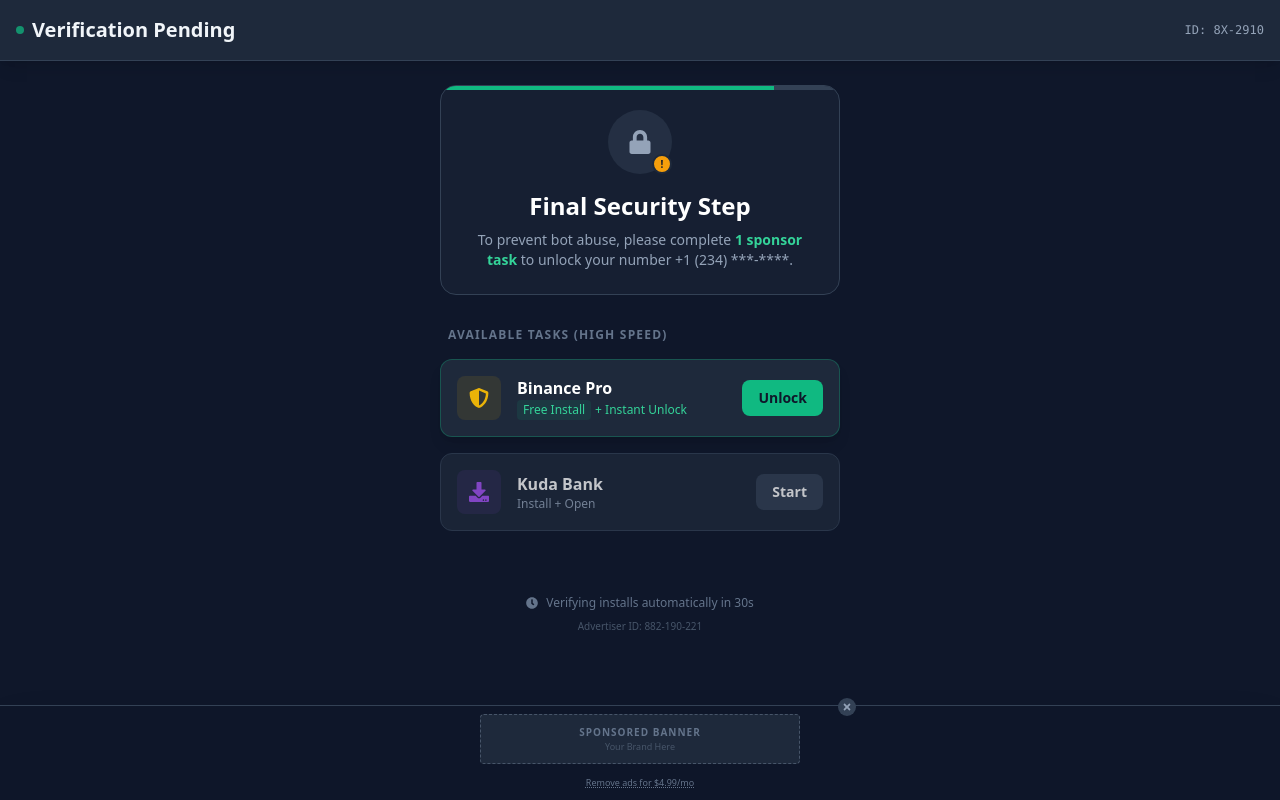
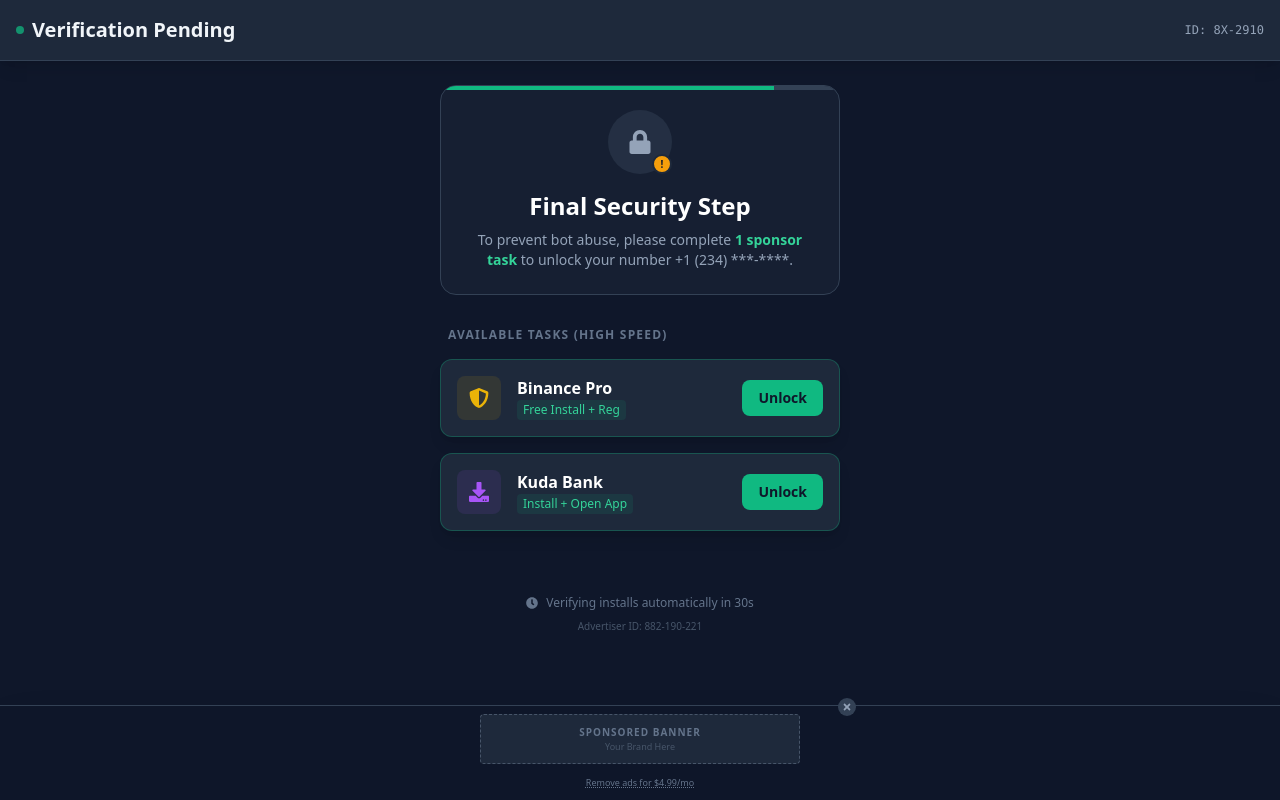
Before and after one commit to complianceguardaireports-wq/NovaNumber, a Next.js app: page /cpa in a window 1280 px wide. Built offline with nearby package versions, Linux system fonts and the light colour scheme.

Commit message:
Activate Real CPA Linking Logic

```diff
--- a/pages/cpa.js
+++ b/pages/cpa.js
@@ -1,12 +1,36 @@
 import React, { useState, useEffect } from "react";
-import Link from "next/link";
+import { useRouter } from "next/router";
 import { motion } from "framer-motion";
 import { FaDownload, FaCheckCircle, FaLock, FaShieldAlt, FaClock } from "react-icons/fa";
 import StickyAd from "../components/StickyAd";
 
+// 💰 REVENUE CONFIGURATION 💰
+// Replace these URLs with your REAL Affiliate Links (from CPAGrip, OGAds, etc.)
+const OFFERS = [
+  {
+    id: 1,
+    name: "Binance Pro",
+    subtitle: "Free Install + Reg",
+    payout: "Instant Unlock",
+    link: "https://www.google.com/search?q=binance+signup", // <--- PASTE YOUR REAL LINK HERE
+    icon: "shield",
+    color: "yellow"
+  },
+  {
+    id: 2,
+    name: "Kuda Bank",
+    subtitle: "Install + Open App",
+    payout: "High Speed",
+    link: "https://www.google.com/search?q=kuda+bank", // <--- PASTE YOUR REAL LINK HERE
+    icon: "download",
+    color: "purple"
+  }
+];
+
 export default function CPADashboard() {
   const [verifying, setVerifying] = useState(false);
   const [progress, setProgress] = useState(30);
+  const router = useRouter();
 
   // Simulate a "System Scan" on load
   useEffect(() => {
@@ -16,12 +40,17 @@
     return () => clearInterval(timer);
   }, []);
 
-  const handleTaskClick = () => {
+  const handleTaskClick = (offerLink) => {
+    // 1. Open the Affiliate Link in New Tab (The Money Shot)
+    window.open(offerLink, "_blank");
+
+    // 2. Show "Verifying" on Main Screen
     setVerifying(true);
+
+    // 3. Wait 10 seconds (Psychology), then Redirect to Success
     setTimeout(() => {
-      alert("Please install the app and open it for 30 seconds to confirm.");
-      setVerifying(false);
-    }, 2000);
+      router.push("/success");
+    }, 10000);
   };
 
   return (
@@ -56,49 +85,36 @@
           </p>
         </div>
 
-        {/* Task List */}
+        {/* Dynamic Task List */}
         <div className="space-y-4">
           <div className="text-xs font-bold text-slate-500 uppercase tracking-widest ml-2">Available Tasks (High Speed)</div>
 
-          {/* Offer 1 */}
+          {OFFERS.map((offer) => (
             <motion.div
+              key={offer.id}
               whileHover={{ scale: 1.02 }}
               className="bg-slate-800 border border-emerald-500/30 rounded-xl p-4 flex items-center justify-between shadow-lg cursor-pointer relative group overflow-hidden"
-            onClick={handleTaskClick}
+              onClick={() => handleTaskClick(offer.link)}
             >
+              {/* Shine Effect */}
               <div className="absolute top-0 left-0 w-full h-full bg-gradient-to-r from-transparent via-white/5 to-transparent -translate-x-full group-hover:translate-x-full transition-transform duration-1000"></div>
+
               <div className="flex items-center gap-4">
-              <div className="bg-yellow-500/10 p-3 rounded-lg">
-                 <FaShieldAlt className="text-yellow-500 text-xl" />
+                <div className={`p-3 rounded-lg ${offer.color === "yellow" ? "bg-yellow-500/10" : "bg-purple-500/10"}`}>
+                   {offer.icon === "shield" ? <FaShieldAlt className="text-yellow-500 text-xl" /> : <FaDownload className="text-purple-500 text-xl" />}
                 </div>
                 <div>
-                <div className="font-bold text-white">Binance Pro</div>
+                  <div className="font-bold text-white">{offer.name}</div>
                   <div className="text-xs text-emerald-400 flex items-center gap-1">
-                  <span className="bg-emerald-500/10 px-1.5 py-0.5 rounded">Free Install</span>
-                  <span>+ Instant Unlock</span>
+                    <span className="bg-emerald-500/10 px-1.5 py-0.5 rounded">{offer.subtitle}</span>
                   </div>
                 </div>
               </div>
-            <Link href="/success" className="bg-emerald-500 hover:bg-emerald-400 text-slate-900 text-sm font-bold px-4 py-2 rounded-lg transition-colors z-10">
+              <button className="bg-emerald-500 hover:bg-emerald-400 text-slate-900 text-sm font-bold px-4 py-2 rounded-lg transition-colors z-10">
                 Unlock
-            </Link>
+              </button>
             </motion.div>
-
-          {/* Offer 2 */}
-          <div className="bg-slate-800 border border-slate-700 rounded-xl p-4 flex items-center justify-between opacity-75 hover:opacity-100 transition-opacity">
-            <div className="flex items-center gap-4">
-              <div className="bg-purple-500/10 p-3 rounded-lg">
-                 <FaDownload className="text-purple-500 text-xl" />
-              </div>
-              <div>
-                <div className="font-bold text-white">Kuda Bank</div>
-                <div className="text-xs text-slate-400">Install + Open</div>
-              </div>
-            </div>
-            <Link href="/success" className="bg-slate-700 hover:bg-slate-600 text-white text-sm font-bold px-4 py-2 rounded-lg transition-colors">
-              Start
-            </Link>
-          </div>
+          ))}
         </div>
 
         {/* Footer Trust */}
@@ -112,17 +128,17 @@
         {/* Verifying Overlay */}
         {verifying && (
           <div className="fixed inset-0 bg-slate-900/80 backdrop-blur-sm flex items-center justify-center z-50">
-             <div className="bg-slate-800 p-6 rounded-xl border border-slate-700 text-center shadow-2xl">
+             <div className="bg-slate-800 p-6 rounded-xl border border-slate-700 text-center shadow-2xl animate-fade-in">
                 <div className="w-10 h-10 border-4 border-emerald-500 border-t-transparent rounded-full animate-spin mx-auto mb-4"></div>
-                <h3 className="text-white font-bold">Verifying Task...</h3>
-                <p className="text-slate-400 text-xs mt-2">Please keep the app open.</p>
+                <h3 className="text-white font-bold">Checking Completion...</h3>
+                <p className="text-slate-400 text-xs mt-2">Keep the new window open.</p>
+                <p className="text-emerald-500 text-xs mt-4 font-mono">Redirecting in 10s...</p>
              </div>
           </div>
         )}
 
       </div>
 
-      {/* --- NEW REVENUE STREAM: STICKY AD --- */}
       <StickyAd />
     </div>
   );
```
Lines whose indentation alone changed are shown as unchanged.
